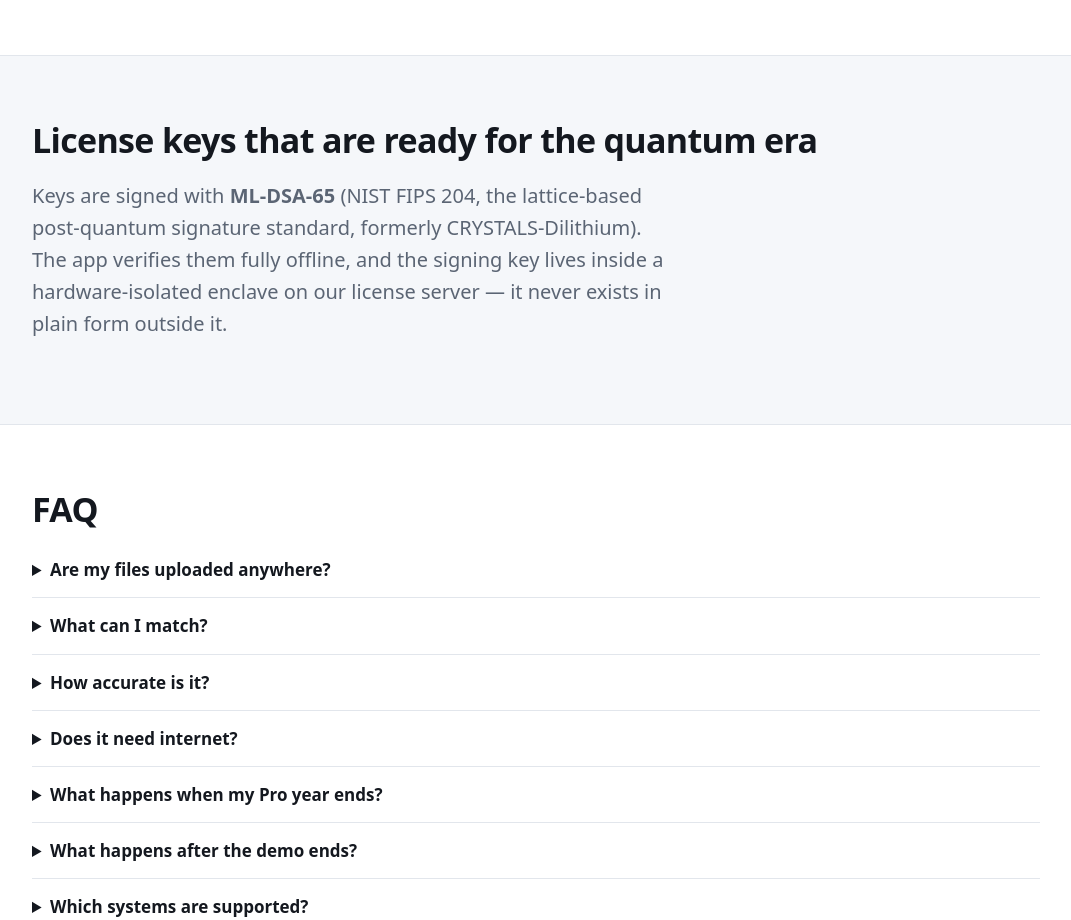
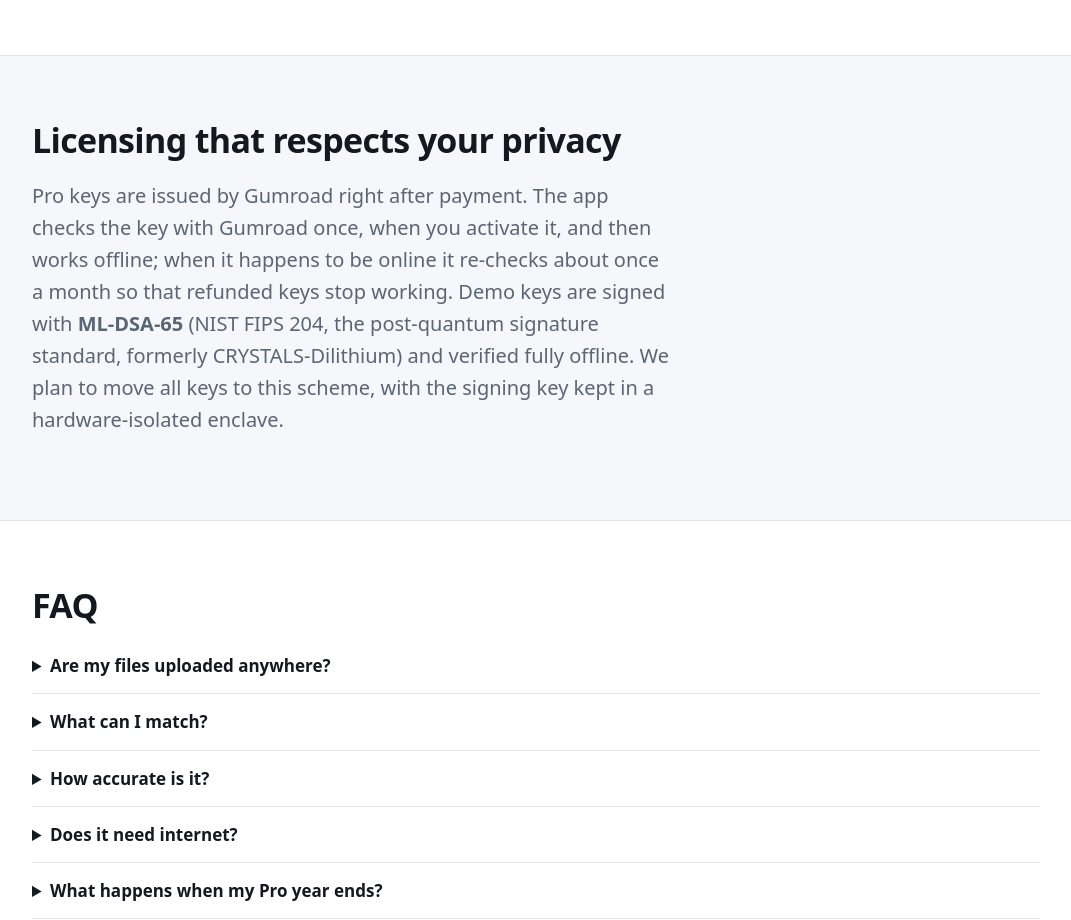
Before and after one commit to crow-004/vlookplus-site, a plain HTML site: page index.html in a window 1280 px wide. Shown: the part 3240-4160 px from the top of the page, without its empty margins (104-1175 px from the left). Drawn offline with Linux system fonts and the light colour scheme.

Commit message:
Describe licensing accurately (Gumroad keys now, enclave planned)
Co-Authored-By: Claude Sonnet 5.5 <noreply@anthropic.com>

```diff
--- a/index.html
+++ b/index.html
@@ -166,8 +166,8 @@ footer{padding:36px 0 56px;color:var(--muted);font-size:14px;border-top:1px soli
 </div></section>
 
 <section class="alt" id="security"><div class="wrap">
-  <h2>License keys that are ready for the quantum era</h2>
-  <p class="lead">Keys are signed with <b>ML-DSA-65</b> (NIST FIPS 204, the lattice-based post-quantum signature standard, formerly CRYSTALS-Dilithium). The app verifies them fully offline, and the signing key lives inside a hardware-isolated enclave on our license server — it never exists in plain form outside it.</p>
+  <h2>Licensing that respects your privacy</h2>
+  <p class="lead">Pro keys are issued by Gumroad right after payment. The app checks the key with Gumroad once, when you activate it, and then works offline; when it happens to be online it re-checks about once a month so that refunded keys stop working. Demo keys are signed with <b>ML-DSA-65</b> (NIST FIPS 204, the post-quantum signature standard, formerly CRYSTALS-Dilithium) and verified fully offline. We plan to move all keys to this scheme, with the signing key kept in a hardware-isolated enclave.</p>
 </div></section>
 
 <section id="faq"><div class="wrap">
```
